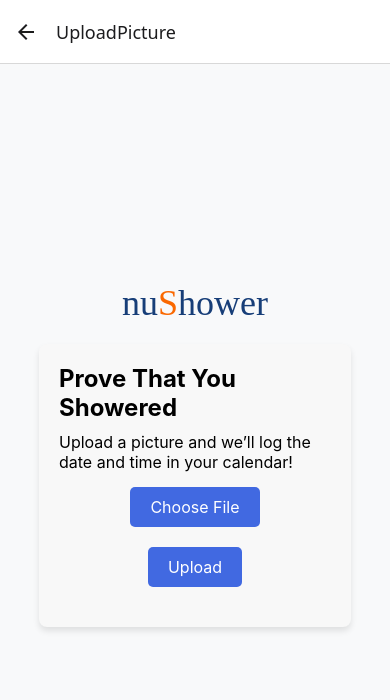
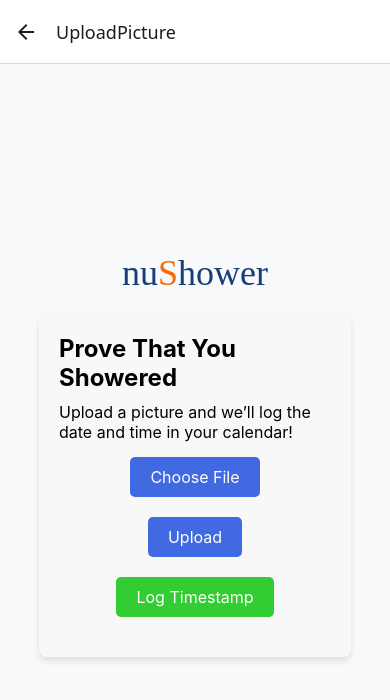
Before and after one commit to jarrenoh/nuShower, a React Native app: screen /UploadPicture in a window 390 px wide. Shown: the top 700 px of the page. Built offline with nearby package versions, Linux system fonts and the light colour scheme.

Commit message:
log timestamp works

```diff
--- a/screens/uploadpicture.tsx
+++ b/screens/uploadpicture.tsx
@@ -1,17 +1,23 @@
 import React, { useState } from 'react';
 import { View, Text, TouchableOpacity, Image, StyleSheet, Alert } from 'react-native';
-import * as ImagePicker from 'react-native-image-picker'; // Add image picker library
+import * as ImagePicker from 'react-native-image-picker';
+import { doc, updateDoc, arrayUnion, getFirestore, collection, addDoc } from 'firebase/firestore'; // Firestore imports
+import { FIREBASE_AUTH } from 'firebase'; // Assuming FIREBASE_AUTH is initialized and exported
+
+const FIREBASE_DB = getFirestore();
 
 export default function FrontPage() {
   const [imageUri, setImageUri] = useState(null); // State to store the selected image URI
+  const user = FIREBASE_AUTH.currentUser; // Get the current user
 
   const handleImageUpload = () => {
-    // Use the image picker to select an image
     ImagePicker.launchImageLibrary({ mediaType: 'photo' }, (response) => {
       if (response.didCancel) {
         console.log('User cancelled image picker');
       } else if (response.errorCode) {
         console.error('ImagePicker Error: ', response.errorMessage);
+      } else {
+        setImageUri(response.assets[0]?.uri || null); // Set the image URI
       }
     });
   };
@@ -22,19 +28,54 @@ export default function FrontPage() {
       const date = now.toLocaleDateString();
       const time = now.toLocaleTimeString();
 
-      // Show the log entry in an alert (for demo purposes)
       Alert.alert('Shower Logged', `Date: ${date}\nTime: ${time}`);
-
-      // You would also update the calendar/log here
-      // For example, storing the log entry in a database or local storage
     } else {
       Alert.alert('No image', 'Please select an image to upload.');
     }
   };
 
+
+
+  const handleTimestampUpload = async () => {
+    const user = FIREBASE_AUTH.currentUser;
+
+    if (!user) {
+      Alert.alert('Error', 'No user is logged in.');
+      return;
+    }
+
+    const now = new Date();
+    const timestamp = {
+      date: now.toLocaleDateString(),
+      time: now.toLocaleTimeString(),
+      createdAt: now,
+    };
+
+    console.log('Preparing to upload timestamp for user:', user.uid);
+
+    try {
+      // Get a reference to the user's document
+      const userDocRef = doc(FIREBASE_DB, 'users', user.uid);
+
+      // Update the document with the new timestamp
+      await updateDoc(userDocRef, {
+        timestamps: arrayUnion(timestamp), // Add the timestamp to an array
+      });
+
+      Alert.alert('Timestamp Uploaded', `Date: ${timestamp.date}\nTime: ${timestamp.time}`);
+      console.log('Timestamp successfully added for user:', user.uid);
+    } catch (error) {
+      console.error('Error uploading timestamp:', error.message);
+      Alert.alert('Error', `Failed to upload timestamp. ${error.message}`);
+    }
+  };
+
+
   return (
     <View style={styles.container}>
-      <Text style={styles.header}>nu<Text style={styles.orange}>S</Text>hower</Text>
+      <Text style={styles.header}>
+        nu<Text style={styles.orange}>S</Text>hower
+      </Text>
 
       <View style={styles.uploadContainer}>
         <Text style={styles.uploadTitle}>Prove That You Showered</Text>
@@ -55,6 +96,10 @@ export default function FrontPage() {
 
         <TouchableOpacity style={styles.uploadButton} onPress={handleUpload}>
           <Text style={styles.uploadButtonText}>Upload</Text>
+        </TouchableOpacity>
+
+        <TouchableOpacity style={styles.timestampButton} onPress={handleTimestampUpload}>
+          <Text style={styles.uploadButtonText}>Log Timestamp</Text>
         </TouchableOpacity>
       </View>
     </View>
@@ -105,6 +150,13 @@ const styles = StyleSheet.create({
     borderRadius: 5,
     marginBottom: 20,
   },
+  timestampButton: {
+    backgroundColor: '#32CD32', // Green color for timestamp button
+    paddingVertical: 10,
+    paddingHorizontal: 20,
+    borderRadius: 5,
+    marginBottom: 20,
+  },
   uploadButtonText: {
     color: '#fff',
     fontSize: 16,
```
